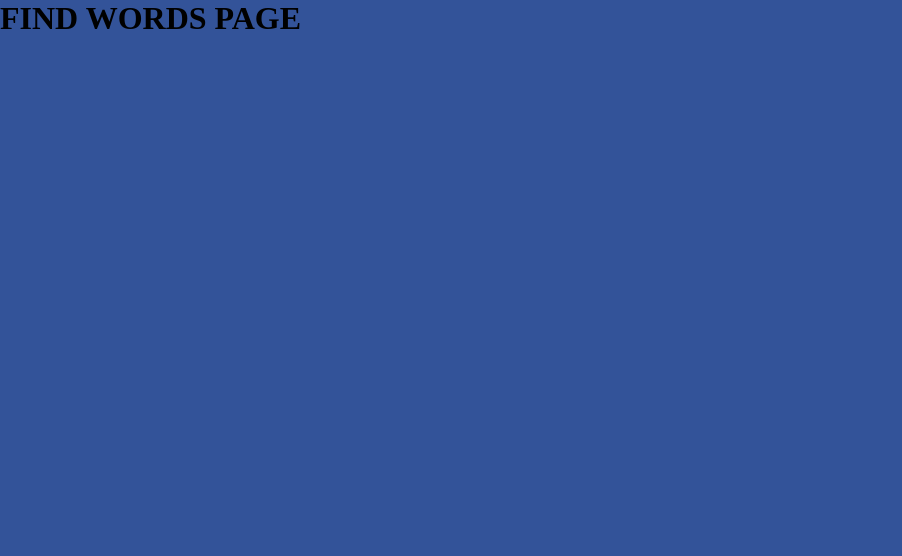
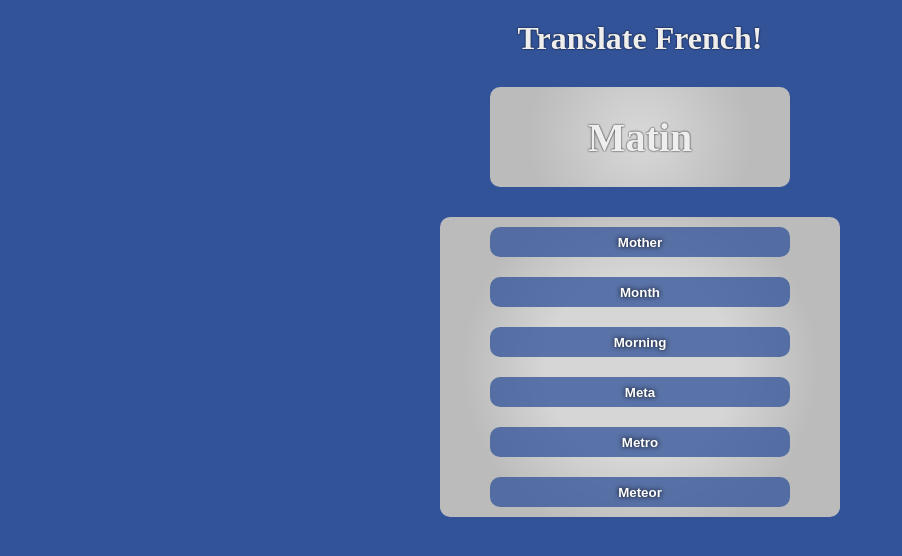
Before and after one commit to will-s-205/login, a React (Create React App) app: page /findword in a window 1280 px wide. Shown: the top 556 px of the page, without its empty margins (0-902 px from the left). Built offline with nearby package versions, Linux system fonts and the light colour scheme; no server answers; sample sign-in values are in the browser's storage.

Commit message:
find word logic

```diff
--- a/src/assets/sass/FindWord.scss
+++ b/src/assets/sass/FindWord.scss
@@ -1,3 +1,80 @@
+@import '../../index.scss';
+
 body {
     background-color: rgb(51, 83, 153);
 }
+
+h1 {
+    display: flex;
+    justify-content: center;
+    align-items: center;
+    color: var(--white-light);
+    text-shadow: 0 0 2px var(--main);
+    margin: 20px auto 0;
+}
+
+.wrapper {
+    display: flex;
+    flex-direction: column;
+}
+
+.wrapper-question {
+    display: flex;
+    justify-content: center;
+    align-items: center;
+    max-width: 300px;
+    width: 100%;
+    height: 100px;
+    margin: 30px auto 30px;
+    background: radial-gradient(circle, #d6d6d6 7%, #bbb 71%);
+    color: var(--white-light);
+    text-shadow: 0 0 2px var(--main);
+    font-weight: bold;
+    border-radius: 10px;
+    font-size: 40px;
+}
+
+.wrapper-answer {
+    display: flex;
+    flex-direction: column;
+    align-items: center;
+    width: 100%;
+    max-width: 400px;
+    height: 100%;
+    max-height: 800px;
+    margin: 0 auto;
+    background: radial-gradient(circle, #d6d6d6 37%, #bbb 71%);
+    border-radius: 10px;
+}
+
+.word {
+    margin-top: 10px;
+    margin-bottom: 10px;
+    width: 100%;
+    max-width: 300px;
+    height: 30px;
+    background: rgba(51, 83, 153, 0.76);
+    border: 0;
+    color: var(--white);
+    text-shadow: 0 0 5px var(--main);
+    font-weight: bold;
+    border-radius: 10px;
+
+    &:hover {
+        box-shadow: 1px 1px gray;
+        background-color: rgb(32, 53, 99);
+        transition: all .2s ease;
+    }
+
+    &:active {
+        background-color: gray;
+        box-shadow: 0 0 13px #000;
+        transform: translateY(3px);
+    }
+}
+
+// @media (max-width: 320px) {
+//     .word {
+//         max-width: 300px;
+//     }
+// }
--- a/src/assets/sass/Login.scss
+++ b/src/assets/sass/Login.scss
@@ -1,6 +1,6 @@
 body {
     background-color: rgb(51, 83, 153);
-    height: 100vh;
+    // height: 100vh;
     font-family: --typeface-inter;
 }
 
--- a/src/components/FindWord.tsx
+++ b/src/components/FindWord.tsx
@@ -7,36 +7,96 @@ import { useEffect } from 'react';
 export default function FindWord() {
     const navigate = useNavigate();
 
-    async function populateFindWord() {
+    // async function populateFindWord() {
         // const data = await fetch('api/findword', {
         // OR
-        const req = await fetch('/findword', {
-            headers: {
-                'x-access-token': localStorage.getItem('token') || ''
-            }
-        })
-        console.log("FindWord - populateFindWord - localStorage.getItem ", localStorage.getItem('userCreds')); // DEBUG
-        console.log("FindWord - populateFindWord - localStorage.getItem ", localStorage.getItem('token')); // DEBUG
-    };
+        // const req = await fetch('/findword', {
+        //     headers: {
+        //         'x-access-token': localStorage.getItem('token') || ''
+        //     }
+        // })
+        // console.log("FindWord - populateFindWord - localStorage.getItem ", localStorage.getItem('userCreds')); // DEBUG
+        // console.log("FindWord - populateFindWord - localStorage.getItem ", localStorage.getItem('token')); // DEBUG
+    // };
 
     useEffect(() => {
         const token = localStorage.getItem('token');
-        console.log("FindWord - useEffect - got token - ", token); // DEBUG
+        // console.log("FindWord - useEffect - got token - ", token); // DEBUG
         if (!token) {
             localStorage.removeItem('token');
             navigate('/login', { replace: true });
-            console.log("FindWord - useEffect - NO TOKEN - ", token); // DEBUG
+            // console.log("FindWord - useEffect - NO TOKEN - ", token); // DEBUG
         } else {
-            populateFindWord();
-            console.log("FindWord - useEffect - populateFindWord() - ", token); // DEBUG
+            // populateFindWord();
+            // console.log("FindWord - useEffect - populateFindWord() - ", token); // DEBUG
         }
-    }, [])
+    }, [navigate])
 
 
+    function handleSubmit(event) {
+        event.preventDefault()
+    }
+
+    function handleClick(event) {
+        // console.log('Button clicked!'); // DEBUG
+        if (event.target.name === 'Morning') {
+            alert('Correct!')
+        } else {
+            alert('Wrong answer. Please try again')
+        }
+    }
 
     return (
-        <div className="find-word-wrapper">
-            <h1>FIND WORDS PAGE</h1>
+        <div className="wrapper">
+            <h1>Translate French!</h1>
+            <div className="wrapper-question">
+                <p>Matin</p>
+            </div>
+            <form className="wrapper-answer" onSubmit={handleSubmit}>
+
+                <button
+                    className='word'
+                    onClick={handleClick}
+                    name='Mother'>
+                    Mother
+                </button>
+
+                <button
+                    className='word'
+                    onClick={handleClick}
+                    name='Month'>
+                    Month
+                </button>
+
+                <button
+                    className='word'
+                    onClick={handleClick}
+                    name='Morning'>
+                    Morning
+                </button>
+
+                <button
+                    className='word'
+                    onClick={handleClick}
+                    name='Meta'>
+                    Meta
+                </button>
+
+                <button
+                    className='word'
+                    onClick={handleClick}
+                    name='Metro'>
+                    Metro
+                </button>
+
+                <button
+                    className='word'
+                    onClick={handleClick}
+                    name='Meteor'>
+                    Meteor
+                </button>
+
+            </form>
         </div>
     )
 }
```
